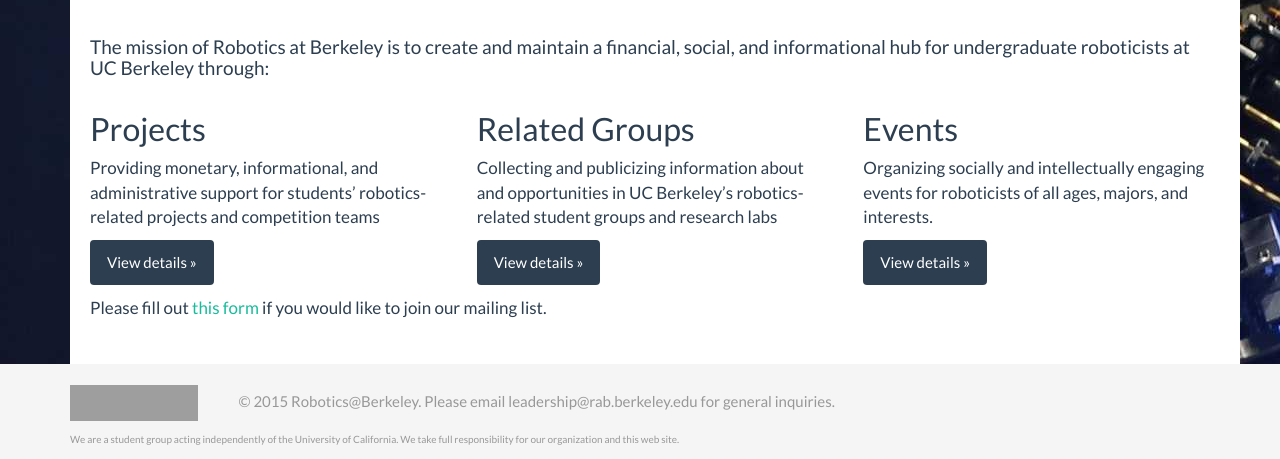
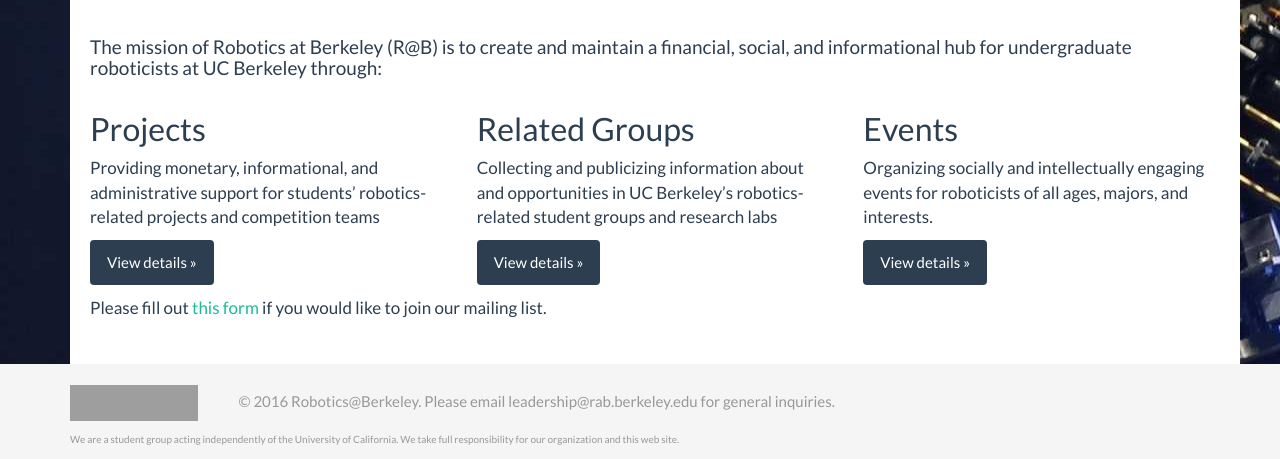
Before and after one commit to ucberkeleyrobotics/website, a Flask app: page / in a window 1280 px wide. Shown: the part 480-939 px from the top of the page. Run offline with Flask 2, Linux system fonts and the light colour scheme; some libraries are stand-ins or nearby versions; grey boxes are pictures that could not be loaded.

Commit message:
2015 to 2016 in footer

```diff
--- a/templates/default.html
+++ b/templates/default.html
@@ -64,7 +64,7 @@
 			<div class="footer navbar-fixed-bottom">
 		      <div class="container">
 		      	<br>
-	        		<p style="font-size: 15px; color: #989898;">© 2015 Robotics@Berkeley. Please email leadership@rab.berkeley.edu for general inquiries. </p>
+	        		<p style="font-size: 15px; color: #989898;">© 2016 Robotics@Berkeley. Please email leadership@rab.berkeley.edu for general inquiries. </p>
 
 					<p style = "font-size: 10px; color: #989898;">
 					We are a student group acting independently of the University of California. We take full responsibility for our organization and this web site.
--- a/templates/home-default.html
+++ b/templates/home-default.html
@@ -67,7 +67,7 @@
 					<a href="https://www.ocf.berkeley.edu/">
 					<img src="https://www.ocf.berkeley.edu/images/hosted-logos/ocfbadge_platinum.png" alt="Hosted by the OCF" width="128" height="36" style="border:0" />
 					</a>
-					&nbsp;&nbsp;&nbsp;&nbsp;&nbsp;&nbsp;&nbsp;&nbsp;&nbsp;&nbsp;&nbsp;&nbsp;&nbsp;© 2015 Robotics@Berkeley. Please email leadership@rab.berkeley.edu for general inquiries. </p>
+					&nbsp;&nbsp;&nbsp;&nbsp;&nbsp;&nbsp;&nbsp;&nbsp;&nbsp;&nbsp;&nbsp;&nbsp;&nbsp;© 2016 Robotics@Berkeley. Please email leadership@rab.berkeley.edu for general inquiries. </p>
 
 					<p style = "font-size: 10px; color: #989898;">
 					We are a student group acting independently of the University of California. We take full responsibility for our organization and this web site.
--- a/templates/index.html
+++ b/templates/index.html
@@ -16,7 +16,7 @@ src="http://www.youtube.com/embed/6aVFbciIh7A">
       </div>
 
       <br>
-        <h4>The mission of Robotics at Berkeley is to create and maintain a financial, social, and informational hub for undergraduate roboticists at UC Berkeley through:</h4>
+        <h4>The mission of Robotics at Berkeley (R@B) is to create and maintain a financial, social, and informational hub for undergraduate roboticists at UC Berkeley through:</h4>
         <!-- <center> -->
           <div class="row">
             <div id="main_info" class="col-md-4">
```
